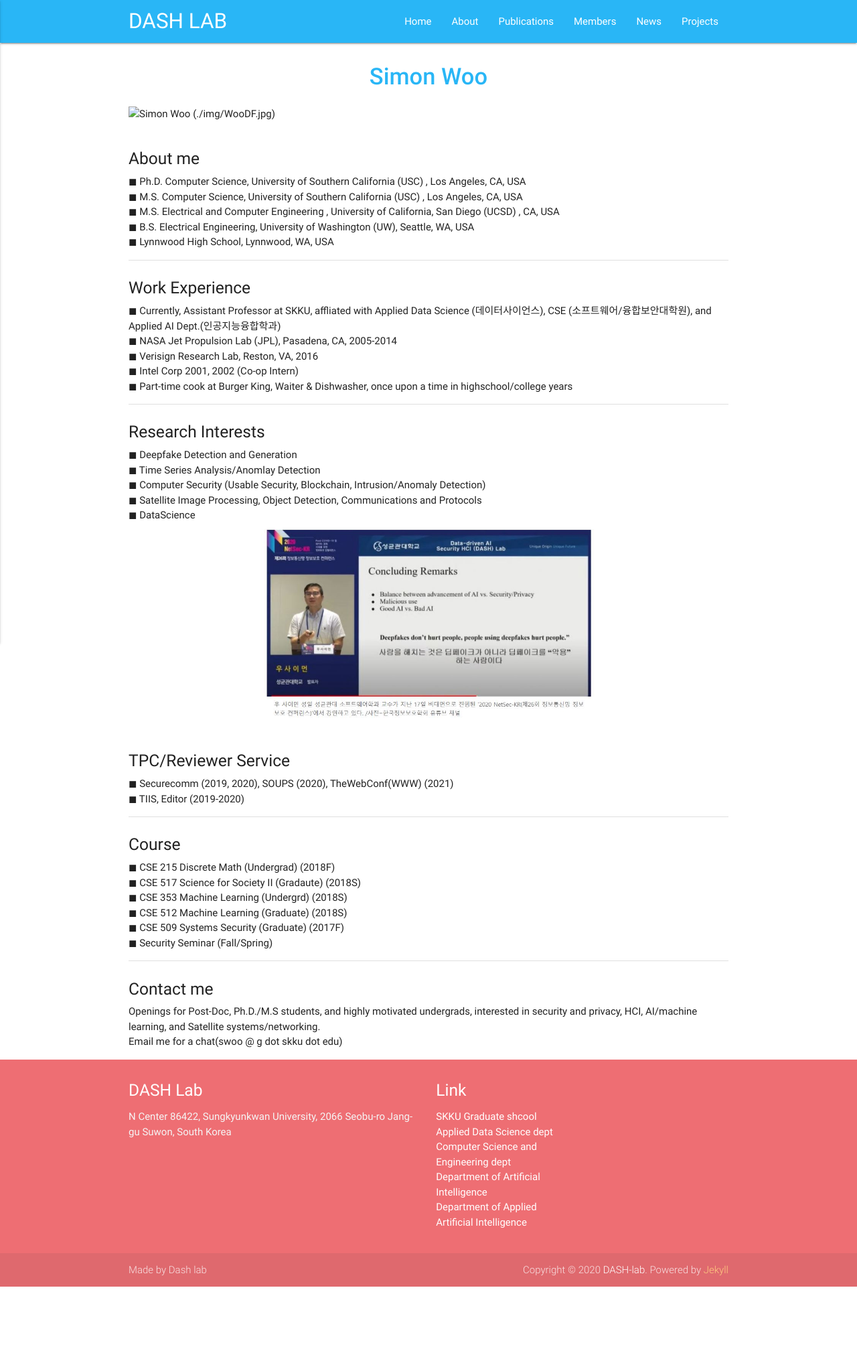
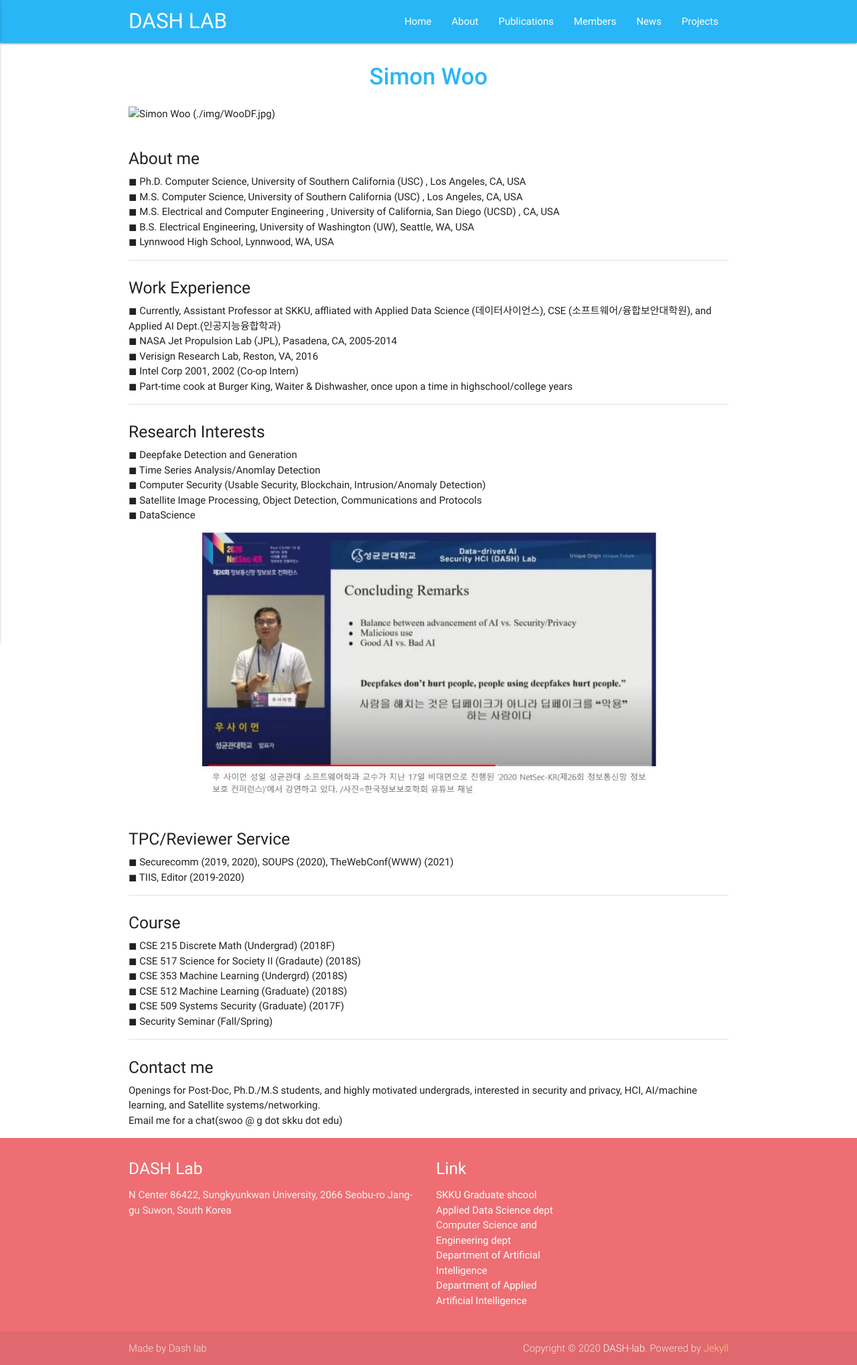
Before and after one commit to Yurim990507/DASH-Lab.github.io, a Jekyll site: the page built from example1.md, in a window 1280 px wide. Shown: the whole page at 67% size. Built offline with Jekyll 4.4.1, drawn with Linux system fonts in a browser that asks for light colours; before the commit the page ends 1921 px from its top, so only the background shows below that.

Commit message:
Update example1.md

```diff
--- a/example1.md
+++ b/example1.md
@@ -38,7 +38,7 @@ permalink: /About/
           ◼ Satellite Image Processing, Object Detection, Communications and Protocols  <br>
           ◼ DataScience <br>
 
-<center><img src="/img/WooDF.jpg" alt="" width="500" /></center>
+<center><img src="/img/WooDF.jpg" alt="" width="700" /></center>
 </div>
 <div class="section">
     <h5>TPC/Reviewer Service</h5>
```
